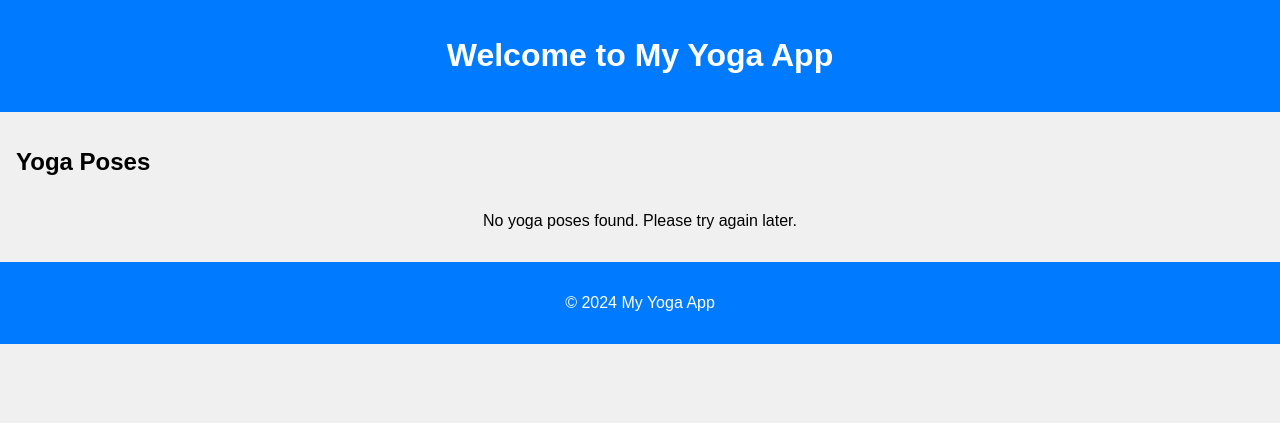
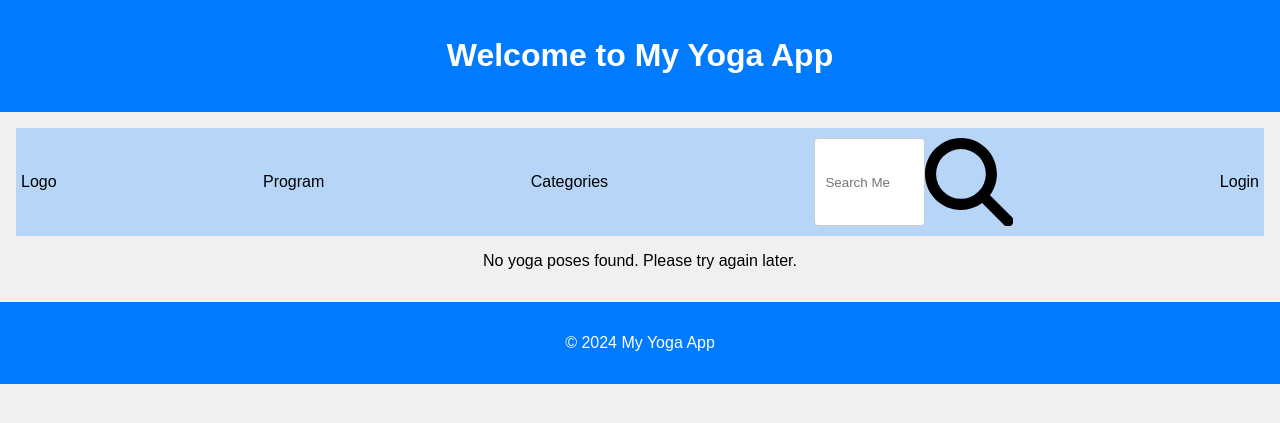
Before and after one commit to tasbehanawaz/YOGA_APP, a PHP site: page / in a window 1280 px wide. Shown: the top 423 px of the page. Run offline with PHP 8.4, Linux system fonts and the light colour scheme; data that the repository does not hold is empty.

Commit message:
Update index.php and style.css

```diff
--- a/index.php
+++ b/index.php
@@ -9,19 +9,41 @@ $poses = fetchYogaPoseByName("butterfly"); // Make sure this function exists in
 
 <!DOCTYPE html>
 <html lang="en">
+
 <head>
     <meta charset="UTF-8">
     <meta name="viewport" content="width=device-width, initial-scale=1.0">
     <title>Yoga Poses</title>
-    <link rel="stylesheet" href="css/style.css"> <!-- Ensure you have this CSS file for styling -->
+    <link rel="stylesheet" href="style.css"> <!-- Ensure you have this CSS file for styling -->
 </head>
+
 <body>
     <header>
         <h1>Welcome to My Yoga App</h1>
     </header>
     <main>
         <section class="poses">
-            <h2>Yoga Poses</h2>
+            <!--<h2>Yoga Poses</h2>-->
+
+            <div class="nav_bar">
+                <nav>
+                    <ul class="container">
+                        <li class="logo"><a href="#">Logo</a></li>
+                        <li><a href="#">Program</a></li>
+                        <li><a href="#">Categories</a></li>
+                        <li class="search-container">
+                            <input type="text" class="search-input" placeholder="Search Me">
+                            <!-- SVG icon here or use an <img> tag with alt attribute -->
+                            <svg xmlns="http://www.w3.org/2000/svg" viewBox="0 0 512 512">
+                                <path d="M416 208c0 45.9-14.9 88.3-40 122.7L502.6 457.4c12.5 12.5 12.5 32.8 0 45.3s-32.8 12.5-45.3 0L330.7 376c-34.4 25.2-76.8 40-122.7
+                            40C93.1 416 0 322.9 0 208S93.1 0 208 0S416 93.1 416 208zM208 352a144 144 0 1 0 0-288 144 144 0 1 0 0 288z" />
+                            </svg>
+                        </li>
+                        <li><a href="#">Login</a></li>
+                    </ul>
+                </nav>
+            </div>
+
             <div class="poses-list">
                 <?php
                 // If the function is modified to return a single pose, no loop is needed.
@@ -49,4 +71,5 @@ $poses = fetchYogaPoseByName("butterfly"); // Make sure this function exists in
         <p>&copy; <?php echo date('Y'); ?> My Yoga App</p>
     </footer>
 </body>
+
 </html>
--- a/style.css
+++ b/style.css
@@ -5,10 +5,11 @@ body {
   background-color: #f0f0f0;
 }
 
-header, footer {
+header,
+footer {
   text-align: center;
   padding: 1rem;
-    background-color: #007BFF;
+  background-color: #007bff;
   color: white;
 }
 
@@ -36,5 +37,55 @@ main {
 }
 
 .pose h3 {
-    color: #007BFF;
+  color: #007bff;
 }
+
+.container {
+  display: flex;
+  justify-content: space-between;
+  align-items: center; /* Align items vertically */
+}
+
+ul {
+  list-style: none;
+  padding: 0; /* Remove padding */
+  margin: 0; /* Remove margin */
+}
+
+a:link,
+a:visited {
+  text-decoration: none;
+  color: inherit; /* Ensures link color matches the text */
+}
+
+.search-container {
+  display: flex;
+  position: relative;
+}
+
+.search-input {
+  flex-grow: 1; /* Allows input to fill the space */
+  padding-left: 20px; /* Adjust based on actual icon size */
+}
+
+.search-icon {
+  position: absolute;
+  left: 10px; /* Adjust based on preference */
+  top: 0;
+  bottom: 0;
+  margin: auto; /* Center vertically */
+  height: 10px; /* Example size */
+}
+
+.nav_bar {
+  background-color: #b6d5f7;
+  padding: 10px 5px;
+}
+
+input[type="text"] {
+  width: 100%;
+  padding: 8px 10px;
+  margin: 0; /* Adjusted */
+  border: 1px solid #ccc; /* Example styling */
+  border-radius: 4px; /* Rounded corners */
+}
```
Lines whose indentation alone changed are shown as unchanged.
